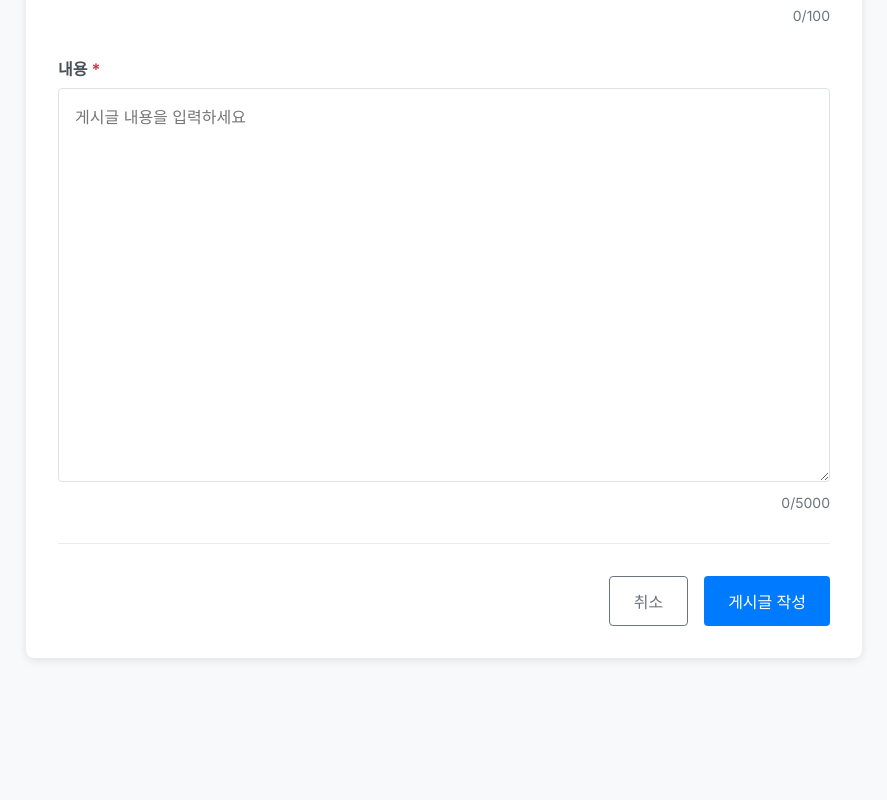
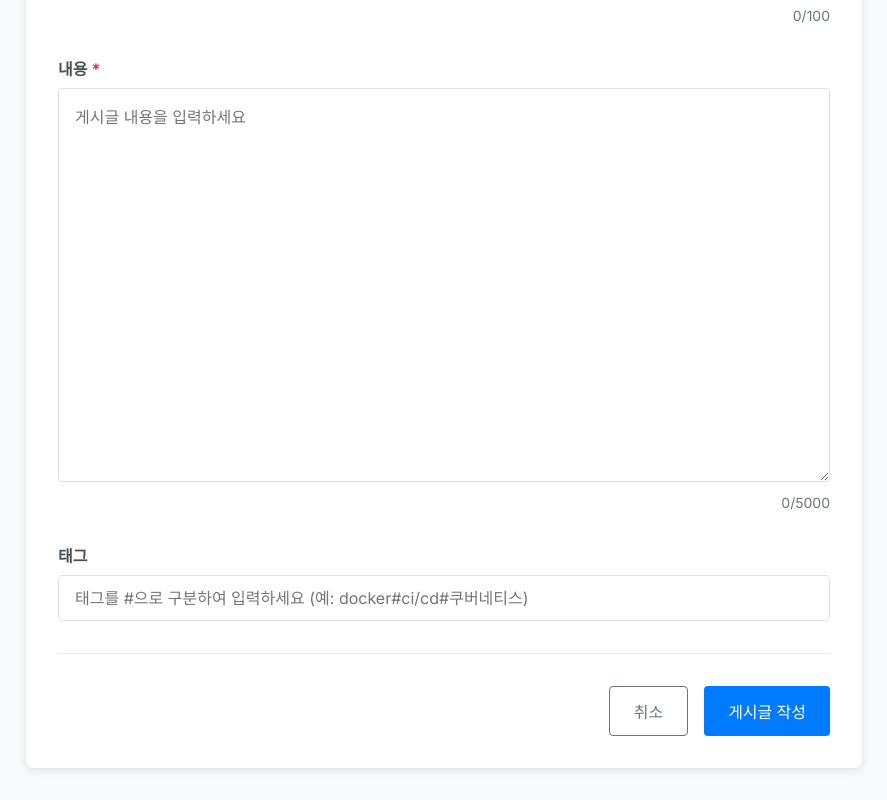
Before and after one commit to DockerSim/dockersim-fe, a Next.js app: page /community/write in a window 1280 px wide. Shown: the part 464-1264 px from the top of the page, without its empty margins (196-1083 px from the left). Before the commit the page ends 1154 px from the top, so only its background shows below. Built offline with nearby package versions, Linux system fonts and the light colour scheme.

Commit message:
community post tags part update

```diff
--- a/src/app/community/write/page.tsx
+++ b/src/app/community/write/page.tsx
@@ -11,7 +11,8 @@ export default function CommunityWritePage() {
   const [formData, setFormData] = useState({
     title: '',
     content: '',
-    type: 'question' as PostType
+    type: 'question' as PostType,
+    tags: '',
   })
 
   const handleSubmit = (e: React.FormEvent) => {
@@ -27,6 +28,17 @@ export default function CommunityWritePage() {
       alert('내용을 입력해주세요.')
       return
     }
+
+    const processedTags = formData.tags
+      .split('#')
+      .map(tag => tag.trim())
+      .filter(Boolean)
+      .join('#');
+
+    const postData = {
+      ...formData, // ...formData를 사용하여 기존 데이터를 유지하고 tags만 덮어씌움.
+      tags: processedTags,
+    };
 
     // 실제로는 여기서 서버에 데이터를 전송
     console.log('Submitting post:', formData)
@@ -106,6 +118,19 @@ export default function CommunityWritePage() {
           </div>
         </div>
 
+        <div className="form-group">
+          <label htmlFor="tags">태그</label>
+          <input
+            type="text"
+            id="tags"
+            name="tags"
+            value={formData.tags}
+            onChange={handleChange}
+            className="form-input"
+            placeholder="태그를 #으로 구분하여 입력하세요 (예: docker#ci/cd#쿠버네티스)"
+          />
+        </div>
+
         <div className="form-actions">
           <button type="button" onClick={handleCancel} className="btn-cancel">
             취소
```
